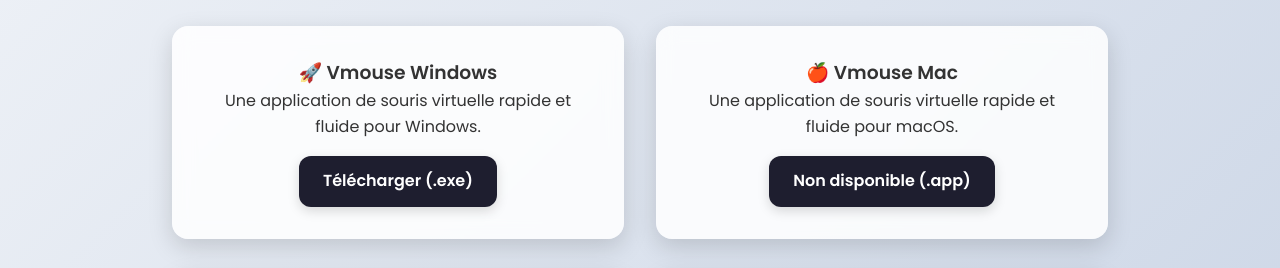
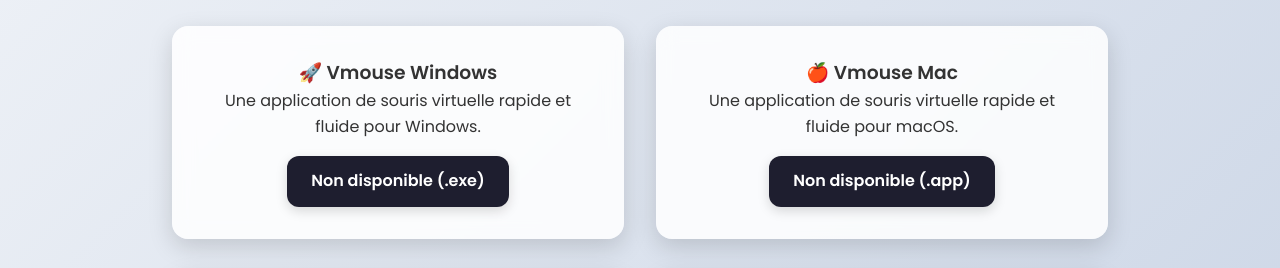
Before and after one commit to tercsam/DevLab-Portfolio, a plain HTML site: page index.html in a window 1280 px wide. Shown: the part 496-764 px from the top of the page. Drawn offline with Linux system fonts and the light colour scheme.

Commit message:
Update download link text for Vmouse Windows

```diff
--- a/index.html
+++ b/index.html
@@ -52,7 +52,7 @@
         <div class="project-card">
           <h3>🚀 Vmouse Windows</h3>
           <p>Une application de souris virtuelle rapide et fluide pour Windows.</p>
-          <a href="fichiers/MonApp.exe" download class="btn">Télécharger (.exe)</a>
+          <a href="fichiers/MonApp.exe" download class="btn">Non disponible (.exe)</a>
         </div>
         <div class="project-card">
           <h3>🍎 Vmouse Mac</h3>
```
